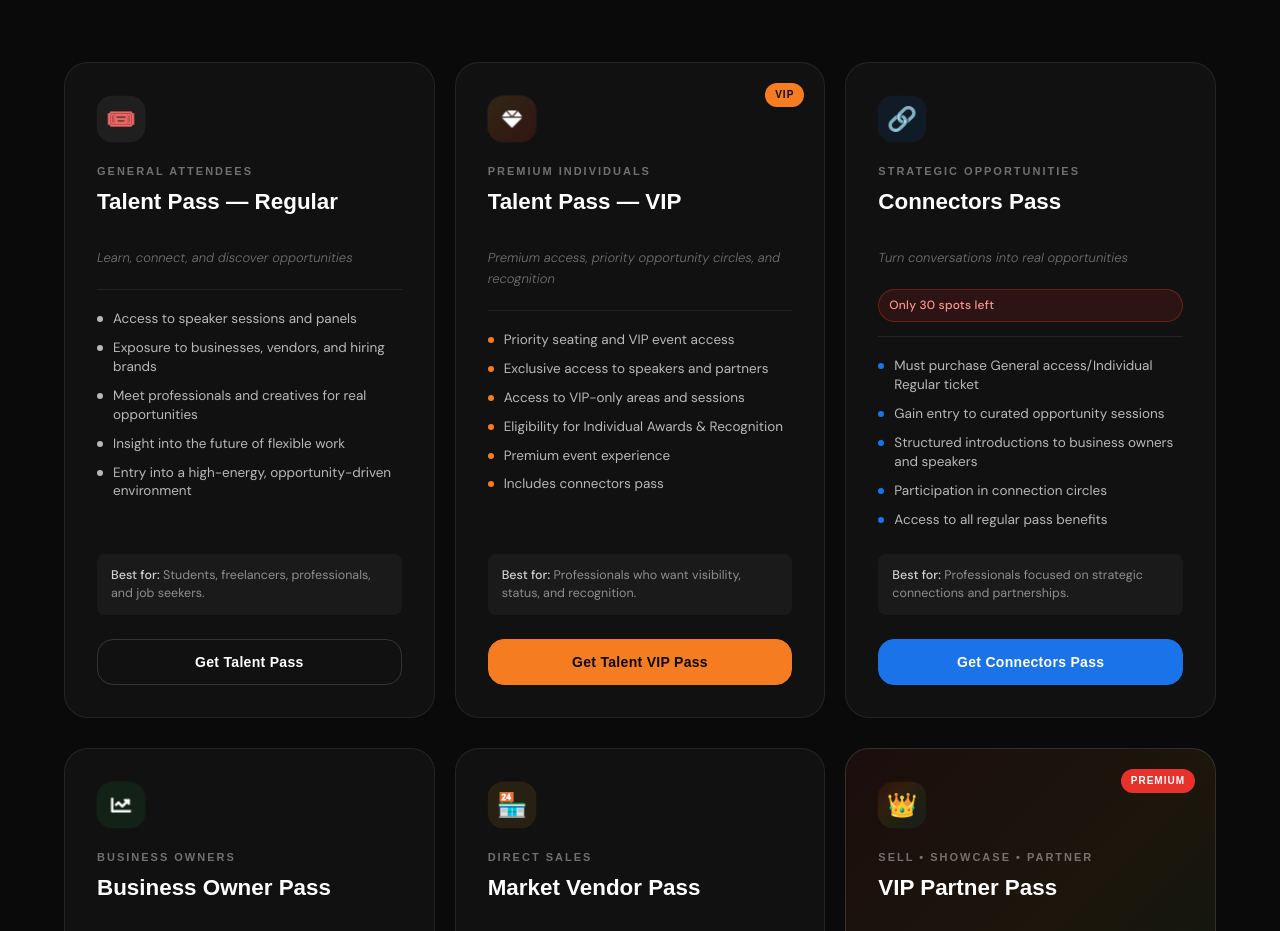
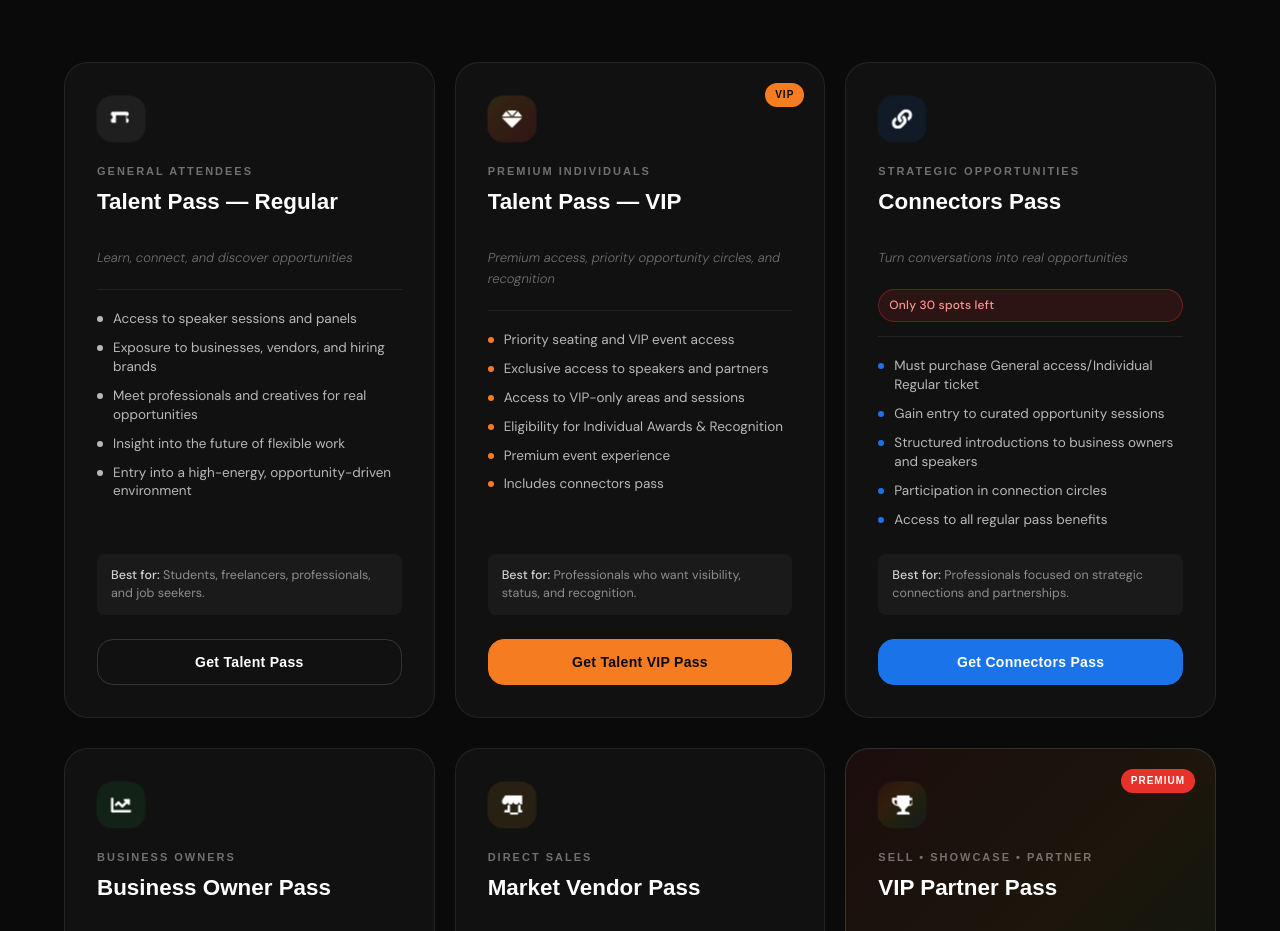
Before and after one commit to Zidepeoplenewaccount/connexa, a React (Vite) app: page / in a window 1280 px wide. Shown: the part 6861-7792 px from the top of the page. Built offline with nearby package versions, Linux system fonts and the light colour scheme.

Commit message:
replace emoji icons with SVG icons for ticket passes

```diff
--- a/src/components/Tickets.jsx
+++ b/src/components/Tickets.jsx
@@ -1,5 +1,5 @@
 import { useState, useEffect, useRef } from 'react';
-import { FaTicketAlt, FaLightbulb, FaGift, FaUsers, FaChartLine, FaCoins, FaGem } from '../utils/icons';
+import { FaTicketAlt, FaLightbulb, FaGift, FaUsers, FaChartLine, FaCoins, FaGem, FaLink, FaStore, FaTrophy } from '../utils/icons';
 import './Tickets.css';
 
 const SKILL_OPTIONS = [
@@ -255,7 +255,7 @@ const tickets = [
     id: 2,
     type: 'regular',
     passType: 'individual',
-    icon: '🎟️',
+    icon: <FaTicketAlt size={20} />,
     iconClass: 'ticket-icon-white',
     label: 'General Attendees',
     name: 'Talent Pass — Regular',
@@ -304,7 +304,7 @@ const tickets = [
     id: 3,
     type: 'connectors',
     passType: 'individual',
-    icon: '🔗',
+    icon: <FaLink size={20} />,
     iconClass: 'ticket-icon-blue',
     label: 'Strategic Opportunities',
     name: 'Connectors Pass',
@@ -381,7 +381,7 @@ const tickets = [
     id: 7,
     type: 'vendor',
     passType: 'vendor',
-    icon: '🏪',
+    icon: <FaStore size={20} />,
     iconClass: 'ticket-icon-orange',
     label: 'Direct Sales',
     name: 'Market Vendor Pass',
@@ -406,7 +406,7 @@ const tickets = [
     id: 8,
     type: 'vip-partner',
     passType: 'business',
-    icon: '👑',
+    icon: <FaTrophy size={20} />,
     iconClass: 'ticket-icon-rainbow',
     label: 'Sell • Showcase • Partner',
     name: 'VIP Partner Pass',
```
